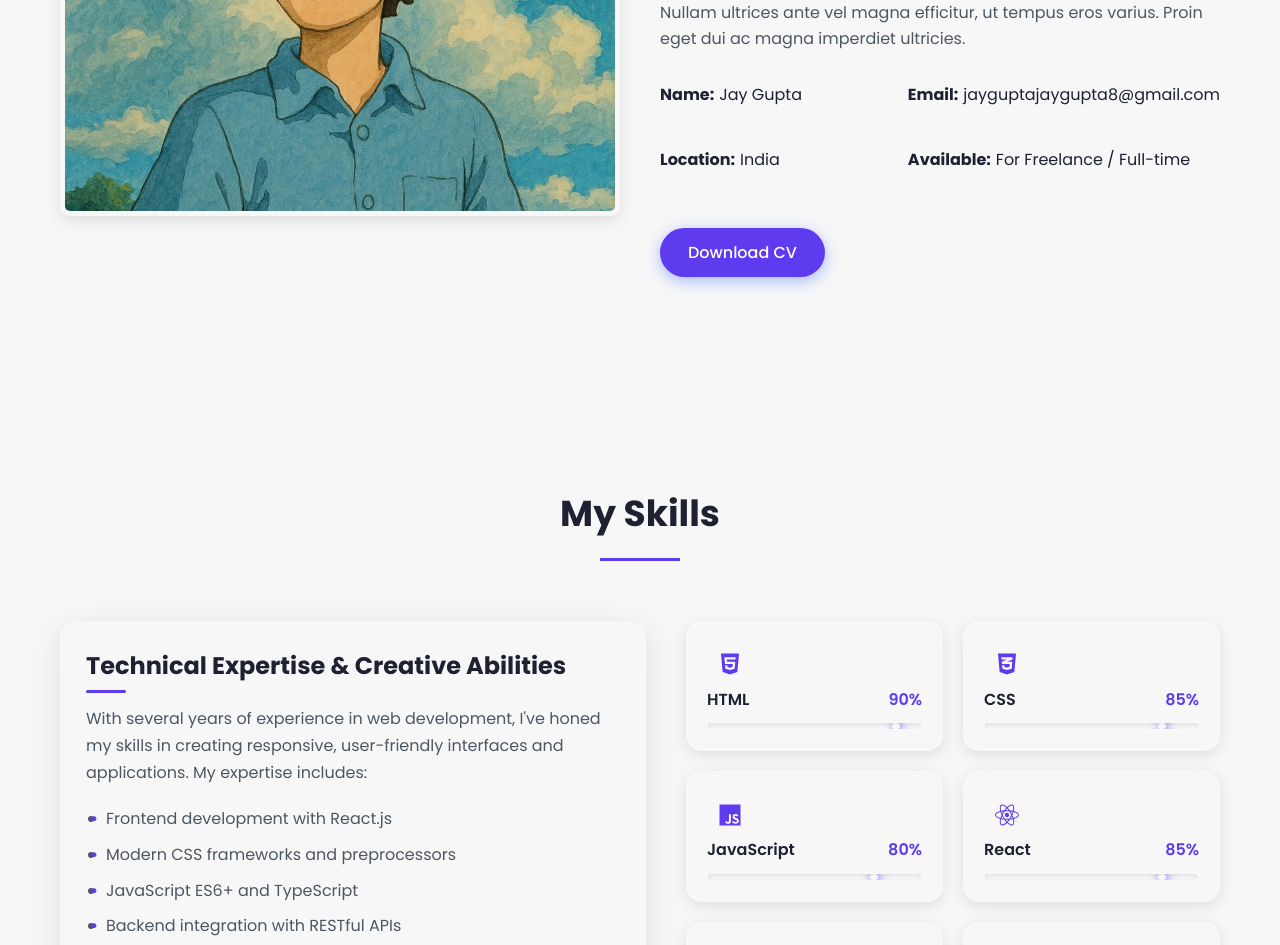
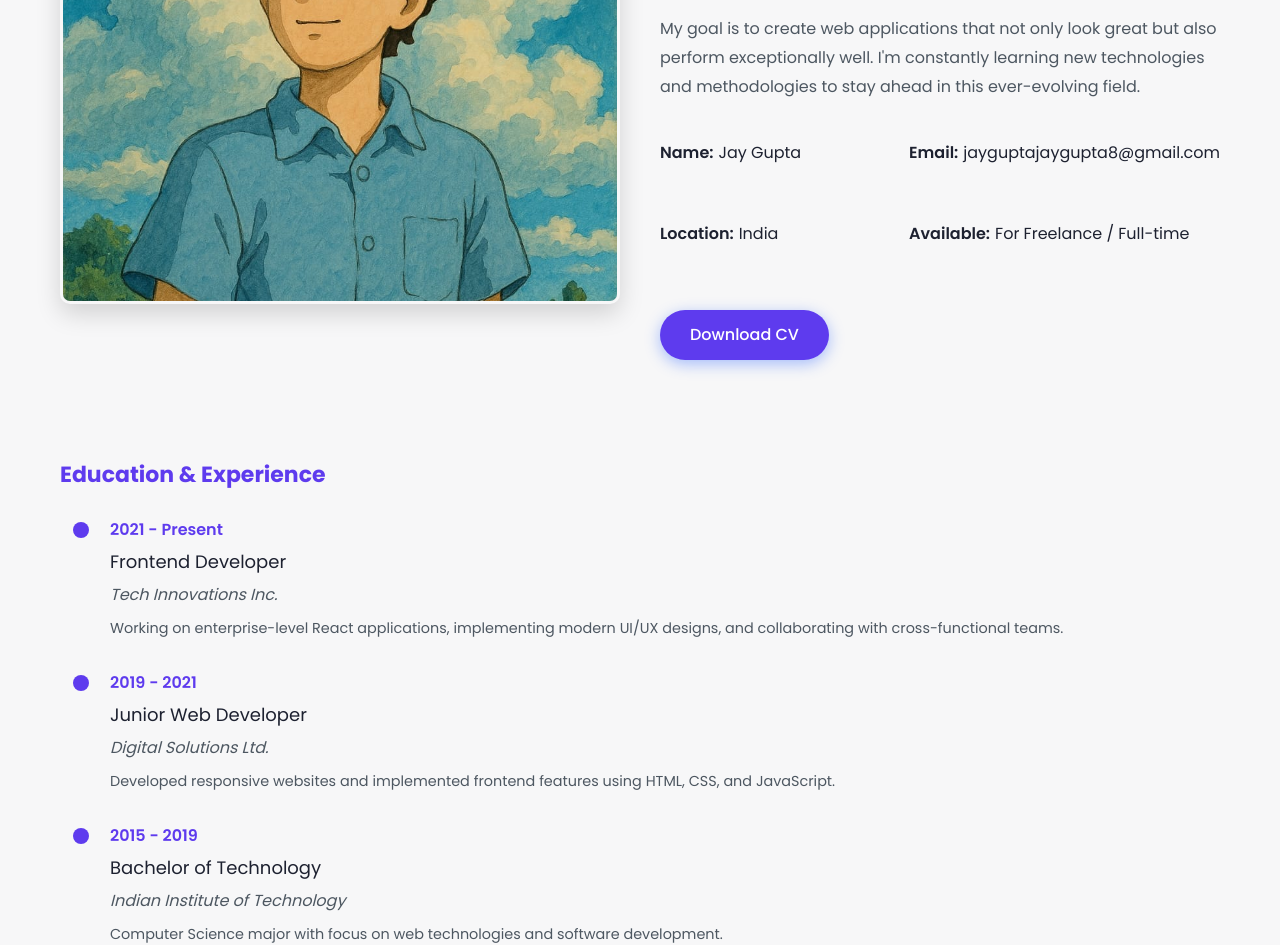
Before and after one commit to JayGupta930/portfolio, a React (Create React App) app: page / in a window 1280 px wide. Shown: the part 1360-2305 px from the top of the page. Built offline with nearby package versions, Linux system fonts and the light colour scheme.

Commit message:
Revamp About component with updated bio, added education and experience timeline, and enhanced styles for better presentation

```diff
--- a/src/components/About.js
+++ b/src/components/About.js
@@ -19,8 +19,8 @@ const About = () => {
         </div>
         <div className="about-text">
           <h3>I'm Jay Gupta, a passionate frontend developer based in India</h3>
-          <p>Lorem ipsum dolor sit amet, consectetur adipiscing elit. Proin vel tincidunt elit. Nulla facilisi. Cras accumsan nunc ut magna scelerisque, eget sagittis dui tincidunt. Donec auctor arcu in nulla suscipit, et pulvinar metus tincidunt.</p>
-          <p>Nam vestibulum tristique metus, sit amet finibus felis placerat non. Nullam ultrices ante vel magna efficitur, ut tempus eros varius. Proin eget dui ac magna imperdiet ultricies.</p>
+          <p>I specialize in building modern, responsive web applications using React and related technologies. With a keen eye for detail and a passion for creating intuitive user experiences, I strive to deliver high-quality code that brings designs to life.</p>
+          <p>My goal is to create web applications that not only look great but also perform exceptionally well. I'm constantly learning new technologies and methodologies to stay ahead in this ever-evolving field.</p>
           <div className="personal-info">
             <div className="info-item">
               <strong>Name:</strong> Jay Gupta
@@ -37,6 +37,30 @@ const About = () => {
           </div>
           <a href="/resume/jay-gupta-cv.pdf" className="btn primary-btn" download>Download CV</a>
         </div>
+
+        <div className="timeline-section">
+          <h4>Education & Experience</h4>
+          <div className="timeline">
+            <div className="timeline-item">
+              <div className="timeline-date">2021 - Present</div>
+              <div className="timeline-title">Frontend Developer</div>
+              <div className="timeline-place">Tech Innovations Inc.</div>
+              <div className="timeline-description">Working on enterprise-level React applications, implementing modern UI/UX designs, and collaborating with cross-functional teams.</div>
+            </div>
+            <div className="timeline-item">
+              <div className="timeline-date">2019 - 2021</div>
+              <div className="timeline-title">Junior Web Developer</div>
+              <div className="timeline-place">Digital Solutions Ltd.</div>
+              <div className="timeline-description">Developed responsive websites and implemented frontend features using HTML, CSS, and JavaScript.</div>
+            </div>
+            <div className="timeline-item">
+              <div className="timeline-date">2015 - 2019</div>
+              <div className="timeline-title">Bachelor of Technology</div>
+              <div className="timeline-place">Indian Institute of Technology</div>
+              <div className="timeline-description">Computer Science major with focus on web technologies and software development.</div>
+            </div>
+          </div>
+        </div>
       </div>
     </section>
   );
--- a/src/styles/About.css
+++ b/src/styles/About.css
@@ -1,6 +1,32 @@
 .about {
   background-color: var(--background-light);
   padding: var(--section-padding);
+  position: relative;
+  overflow: hidden;
+}
+
+/* Creative background with particles/shapes */
+.about::before {
+  content: '';
+  position: absolute;
+  top: 0;
+  left: 0;
+  right: 0;
+  bottom: 0;
+  background: linear-gradient(135deg, rgba(var(--primary-rgb), 0.05) 0%, rgba(var(--secondary-rgb), 0.05) 100%);
+  z-index: 0;
+}
+
+.about::after {
+  content: '';
+  position: absolute;
+  top: -50px;
+  right: -50px;
+  width: 200px;
+  height: 200px;
+  border-radius: 50%;
+  background: radial-gradient(circle, rgba(var(--accent-rgb), 0.2) 0%, rgba(var(--accent-rgb), 0) 70%);
+  z-index: 0;
 }
 
 .about-content {
@@ -12,22 +38,48 @@
   margin: 0 auto;
   padding: 0 20px;
   gap: 40px;
+  position: relative;
+  z-index: 1;
 }
 
 .about-image {
   flex: 1;
   min-width: 300px;
   position: relative;
+  transition: transform 0.3s ease;
+}
+
+/* Image hover effect */
+.about-image:hover {
+  transform: translateY(-5px);
 }
 
 .profile-img {
   width: 100%;
-  height: 400px;
+  height: 495px;
   border-radius: 10px;
   object-fit: cover;
-  object-position: center; /* Changed from center to center top to prevent cutting off the head */
-  box-shadow: 0 5px 15px rgba(0, 0, 0, 0.1);
-  padding: 5px; /* Added small padding for better framing */
+  object-position: center;
+  box-shadow: 0 10px 25px rgba(0, 0, 0, 0.15);
+  padding: 0;
+  transition: all 0.3s ease;
+  border: 3px solid transparent;
+}
+
+.profile-img:hover {
+  border: 3px solid var(--primary-color);
+  transform: scale(1.02);
+}
+
+/* Floating animation for image */
+@keyframes float {
+  0% { transform: translateY(0px); }
+  50% { transform: translateY(-10px); }
+  100% { transform: translateY(0px); }
+}
+
+.about-image {
+  animation: float 6s ease-in-out infinite;
 }
 
 .about-img-placeholder {
@@ -59,14 +111,27 @@
 }
 
 .about-text h3 {
-  font-size: 24px;
+  font-size: 28px;
   margin-bottom: 20px;
   color: var(--primary-color);
+  position: relative;
+  padding-bottom: 15px;
+}
+
+.about-text h3::after {
+  content: "";
+  position: absolute;
+  bottom: 0;
+  left: 0;
+  width: 70px;
+  height: 3px;
+  background-color: var(--primary-color);
 }
 
 .about-text p {
   margin-bottom: 20px;
   color: var(--text-light);
+  line-height: 1.8;
 }
 
 .personal-info {
@@ -79,11 +144,112 @@
 .info-item {
   display: flex;
   align-items: center;
+  padding: 8px 0;
+  transition: transform 0.2s ease;
+}
+
+.info-item:hover {
+  transform: translateX(5px);
 }
 
 .info-item strong {
   color: var(--text-dark);
   margin-right: 5px;
+  font-weight: 600;
+}
+
+/* Timeline section */
+.timeline-section {
+  margin-top: 50px;
+  width: 100%;
+}
+
+.timeline-section h4 {
+  font-size: 22px;
+  margin-bottom: 25px;
+  color: var(--primary-color);
+}
+
+.timeline {
+  position: relative;
+  max-width: 100%;
+}
+
+.timeline::after {
+  content: '';
+  position: absolute;
+  width: 2px;
+  background-color: rgba(var(--primary-rgb), 0.3);
+  top: 0;
+  bottom: 0;
+  left: 20px;
+}
+
+.timeline-item {
+  padding-left: 50px;
+  position: relative;
+  margin-bottom: 30px;
+}
+
+.timeline-item::before {
+  content: '';
+  position: absolute;
+  width: 16px;
+  height: 16px;
+  left: 13px;
+  background-color: var(--primary-color);
+  border-radius: 50%;
+  z-index: 1;
+  top: 5px;
+}
+
+.timeline-date {
+  font-weight: 600;
+  color: var(--primary-color);
+  margin-bottom: 5px;
+}
+
+.timeline-title {
+  font-size: 18px;
+  margin-bottom: 5px;
+}
+
+.timeline-place {
+  font-style: italic;
+  color: var(--text-light);
+  margin-bottom: 10px;
+}
+
+.timeline-description {
+  font-size: 0.9rem;
+  color: var(--text-light);
+}
+
+.btn.primary-btn {
+  position: relative;
+  overflow: hidden;
+  transition: all 0.3s ease;
+  padding: 12px 30px;
+}
+
+.btn.primary-btn:hover {
+  transform: translateY(-3px);
+  box-shadow: 0 7px 14px rgba(var(--primary-rgb), 0.3);
+}
+
+.btn.primary-btn::after {
+  content: '';
+  position: absolute;
+  width: 100%;
+  height: 100%;
+  top: 0;
+  left: -100%;
+  background: linear-gradient(90deg, transparent, rgba(255,255,255,0.2), transparent);
+  transition: 0.5s;
+}
+
+.btn.primary-btn:hover::after {
+  left: 100%;
 }
 
 @media (max-width: 992px) {
@@ -100,4 +266,8 @@
   .personal-info {
     grid-template-columns: 1fr;
   }
+
+  .about-text h3 {
+    font-size: 24px;
+  }
 }
```
